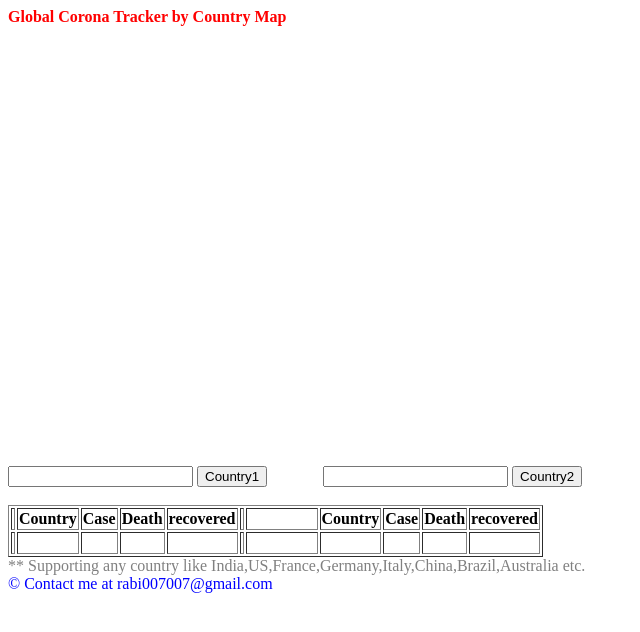
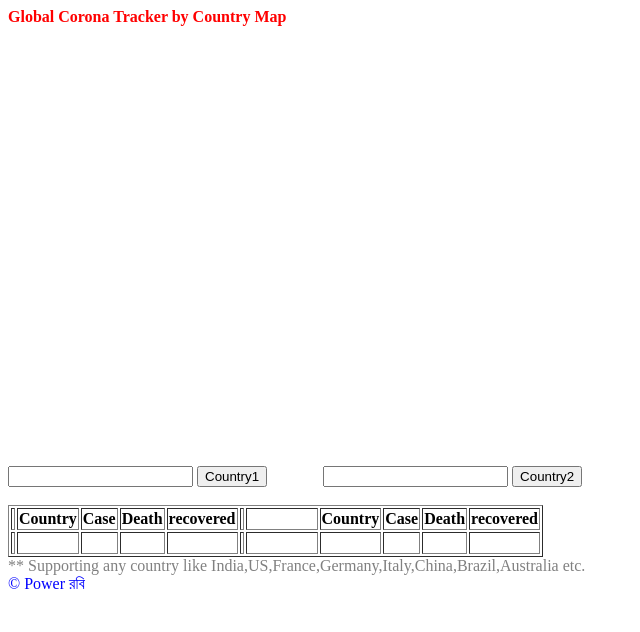
Before and after one commit to djrabi007/corona-tracker-global-map, a plain HTML site: page index.html in a window 1280 px wide. Shown: the whole page, without its empty margins (0-640 px from the left). Drawn offline with nearby package versions, Linux system fonts and the light colour scheme; no server answers.

Commit message:
Update index.html

```diff
--- a/index.html
+++ b/index.html
@@ -193,7 +193,7 @@ function latestCoronaStatus()
 
 <font color="grey">** Supporting any country like India,US,France,Germany,Italy,China,Brazil,Australia etc.</font>
 <br>
-<font color="blue"> &#169; Contact me at rabi007007@gmail.com </font>
+<font color="blue"> &#169; Power রবি </font>
 
 
 
```
